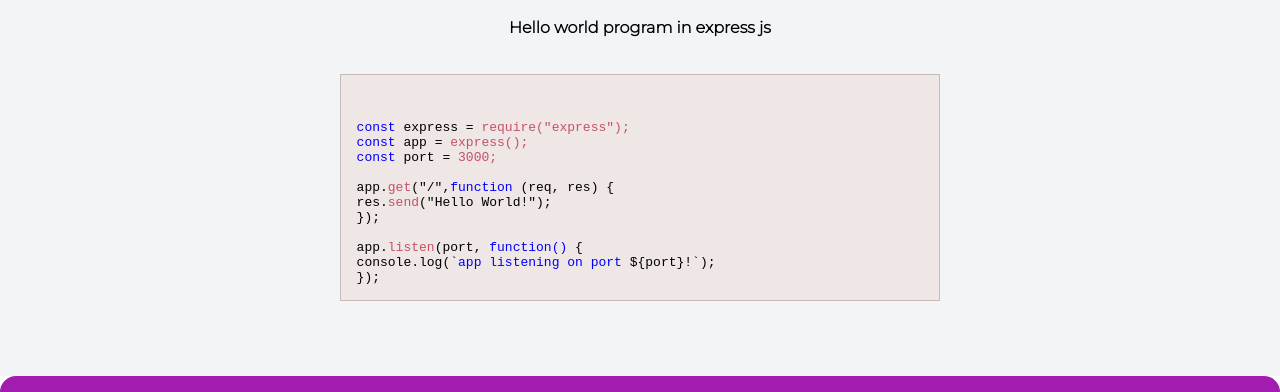
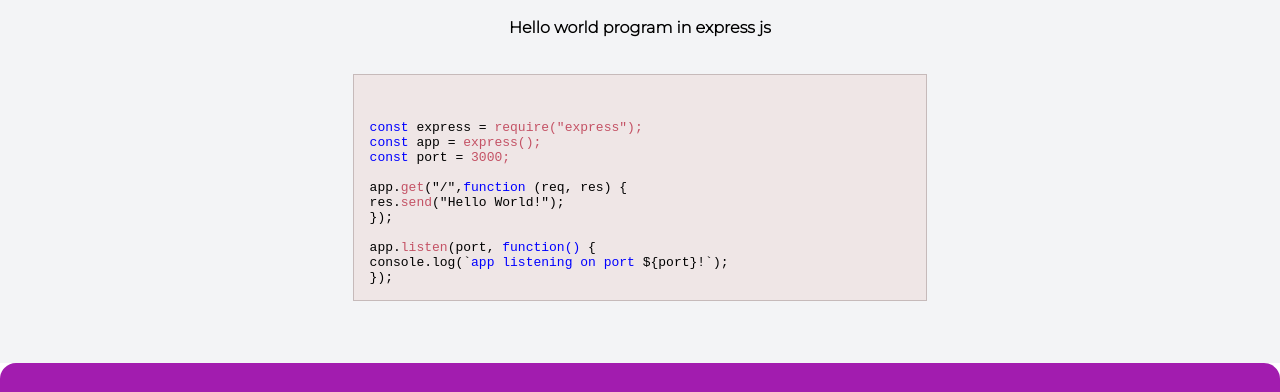
Before and after one commit to arjunrajput18/project-portfolio, a plain HTML site: page Blogs/express-js.html in a window 1280 px wide. Shown: the part 901-1293 px from the top of the page. Drawn offline with Linux system fonts and the light colour scheme.

Commit message:
fix : alignment

```diff
--- a/Blogs/express-js.html
+++ b/Blogs/express-js.html
@@ -39,7 +39,7 @@
     <p>It is cross platform . it support mvc(model view control) and middleware. It supports multiple template like EJS ,Handlebars,pug.It supports both Nosql & RDBMS database</p>
     <p>It has high Performance . It prepare a thin layer therefore, the performance is high .It supports Routing table in order to perform diiferent HTPP  operation. </p>
      <h4>Hello world program in express js</h4>
-    <pre>
+    <pre class="container container-center">
      <code>
 
 
--- a/style.css
+++ b/style.css
@@ -148,6 +148,7 @@
 
 
 pre code {
+    overflow: scroll;
     background-color: rgb(239, 230, 230);
     border: 1px solid rgb(198, 186, 186);
     display: block;
```
